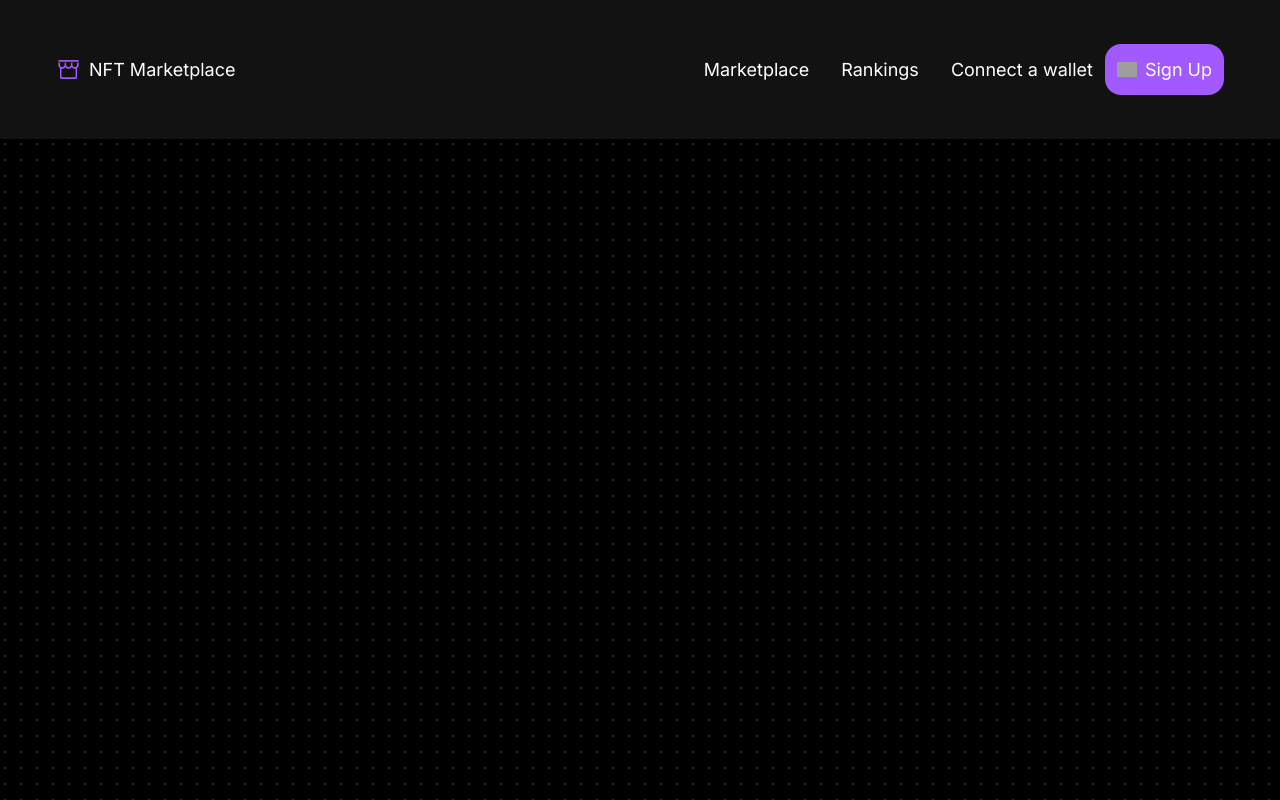
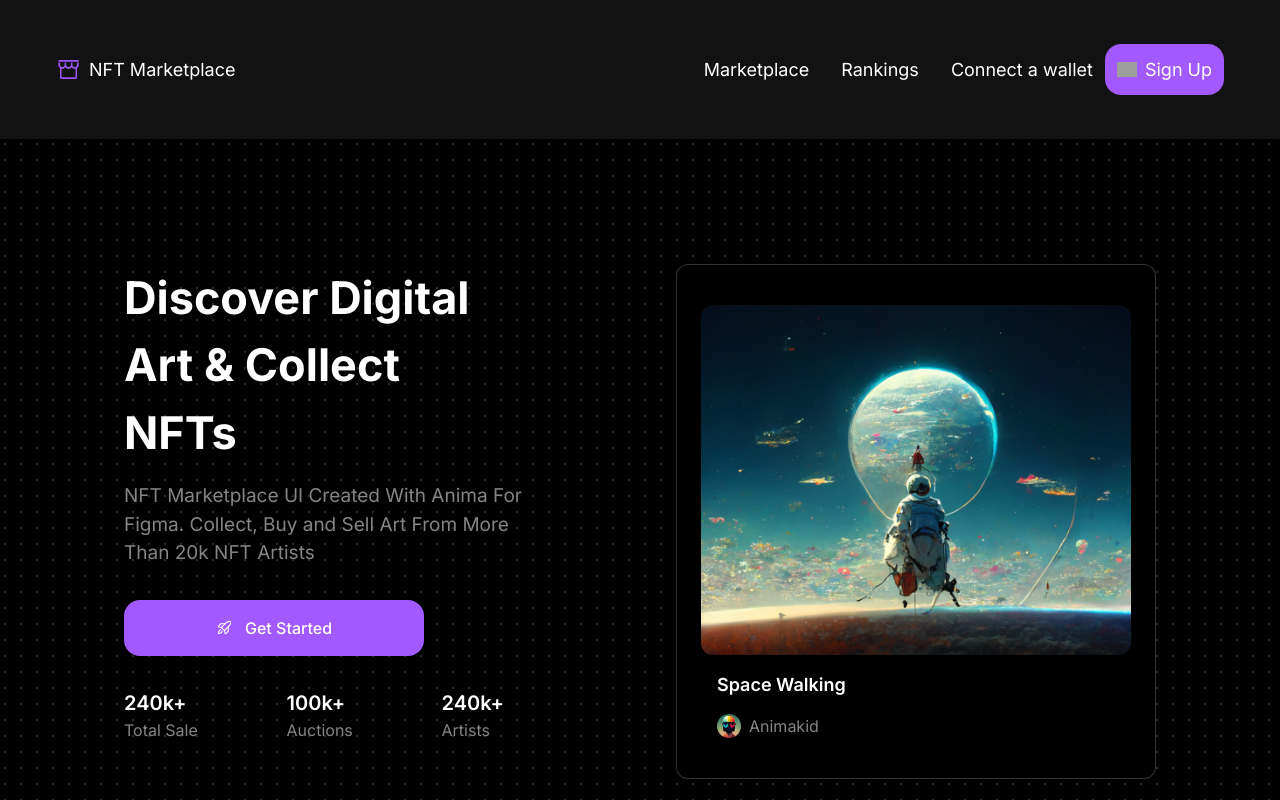
Before and after one commit to ankitkumar024/marketplace, a Next.js app: page /marketplace/ in a window 1280 px wide. Shown: the top 800 px of the page. Built offline with nearby package versions, Linux system fonts and the light colour scheme; grey boxes are pictures that could not be loaded.

Commit message:
update files third times

```diff
--- a/components/Hero.tsx
+++ b/components/Hero.tsx
@@ -10,7 +10,7 @@ import Image from 'next/image';
 
 const Hero = () => {
     return (
-        <HeroHighlight className='sm:-z-10'>
+        <HeroHighlight>
             <motion.h1
                 initial={{
                     opacity: 0,
--- a/components/Navbar.tsx
+++ b/components/Navbar.tsx
@@ -28,7 +28,7 @@ const Navbar = () => {
         </button>
       </div>
 
-      <div className={`flex-col sm:z-10 w-[180px] absolute top-14 right-4 rounded-2xl bg-[#3B3B3B] md:flex-row md:flex ${isOpen ? 'flex' : 'hidden'} md:w-max md:items-center md:relative md:top-0 md:bg-transparent md:gap-1`}>
+      <div className={`flex-col sm:z-20 w-[180px] absolute top-14 right-4 rounded-2xl bg-[#3B3B3B] md:flex-row md:flex ${isOpen ? 'flex' : 'hidden'} md:w-max md:items-center md:relative md:top-0 md:bg-transparent md:gap-1`} style={{ zIndex: isOpen ? 1000 : 0 }}>
         <ul className="flex flex-col md:flex-row md:items-center">
           {navItems.map((item) => (
             <li key={item.id} className='flex items-center w-auto justify-end p-2 md:ml-4 md:w-max hover:text-[#858584]'>
@@ -46,6 +46,7 @@ const Navbar = () => {
           </button>
         </div>
       </div>
+
     </nav>
   )
 }
--- a/components/ui/card-hover-effect.tsx
+++ b/components/ui/card-hover-effect.tsx
@@ -38,7 +38,7 @@ export const HoverEffect = ({
                     <AnimatePresence>
                         {hoveredIndex === idx && (
                             <motion.span
-                                className="absolute inset-0 h-full w-full bg-neutral-200 dark:bg-slate-800/[0.8] block rounded-3xl"
+                                className={`absolute inset-0 h-full w-full bg-neutral-200 dark:bg-slate-800/[0.8] block rounded-3xl ${idx > 4 ? 'hidden md:flex' : ''} md:${idx > 5 ? 'hidden lg:flex' : ''} lg:flex-col`}
                                 layoutId="hoverBackground"
                                 initial={{ opacity: 0 }}
                                 animate={{
```
